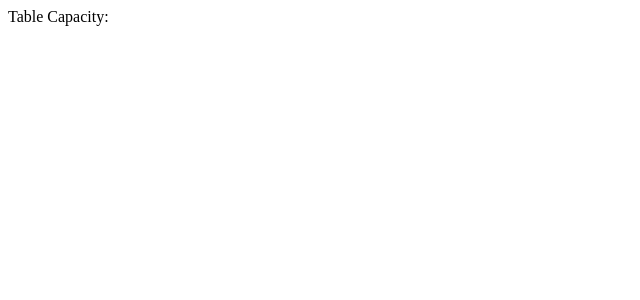
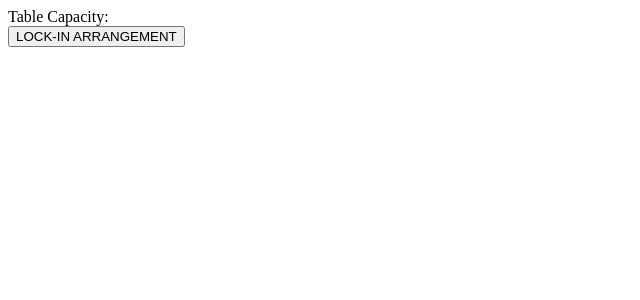
Before and after one commit to Team-Savage/Service-Table-Sue-, a React app: page / in a window 1280 px wide. Both pictures are taken after a click on the button "SUMBIT". Shown: the top 300 px of the page, without its empty margins (0-640 px from the left). Built offline with nearby package versions, Linux system fonts and the light colour scheme; the HTML template or start-up script is replaced by a standard one.

Commit message:
SeatArrangement component, confirm arrangement refactoered to lock function

```diff
--- a/client/src/components/SeatArrangement.jsx
+++ b/client/src/components/SeatArrangement.jsx
@@ -4,13 +4,19 @@ class SeatArrangement extends React.Component {
   constructor(props) {
     super(props);
     this.state = {
-      work : 'im working'
+      lock: false
     }
   }
 
   componentDidMount() {
-    console.log('hai')
     console.log(this.props);
+  }
+
+  lock() {
+    console.log('!lock')
+    this.setState({
+      lock: !this.state.lock
+    })
   }
 
   render() {
@@ -25,10 +31,13 @@ class SeatArrangement extends React.Component {
           {tables.map(table =>
             <div className='table' key={table.tableId}>
               {table.tableId}
-              <input type='text' name='seatCapacity'/>
+              <input type='number' name='seatCapacity'/>
             </div>
           )}
         </div>
+        {/* make conditional button dependent on lock-type */}
+        <button onClick={this.lock.bind(this)}> LOCK-IN ARRANGEMENT </button>
+
       </div>
     )//end return
   }
```
